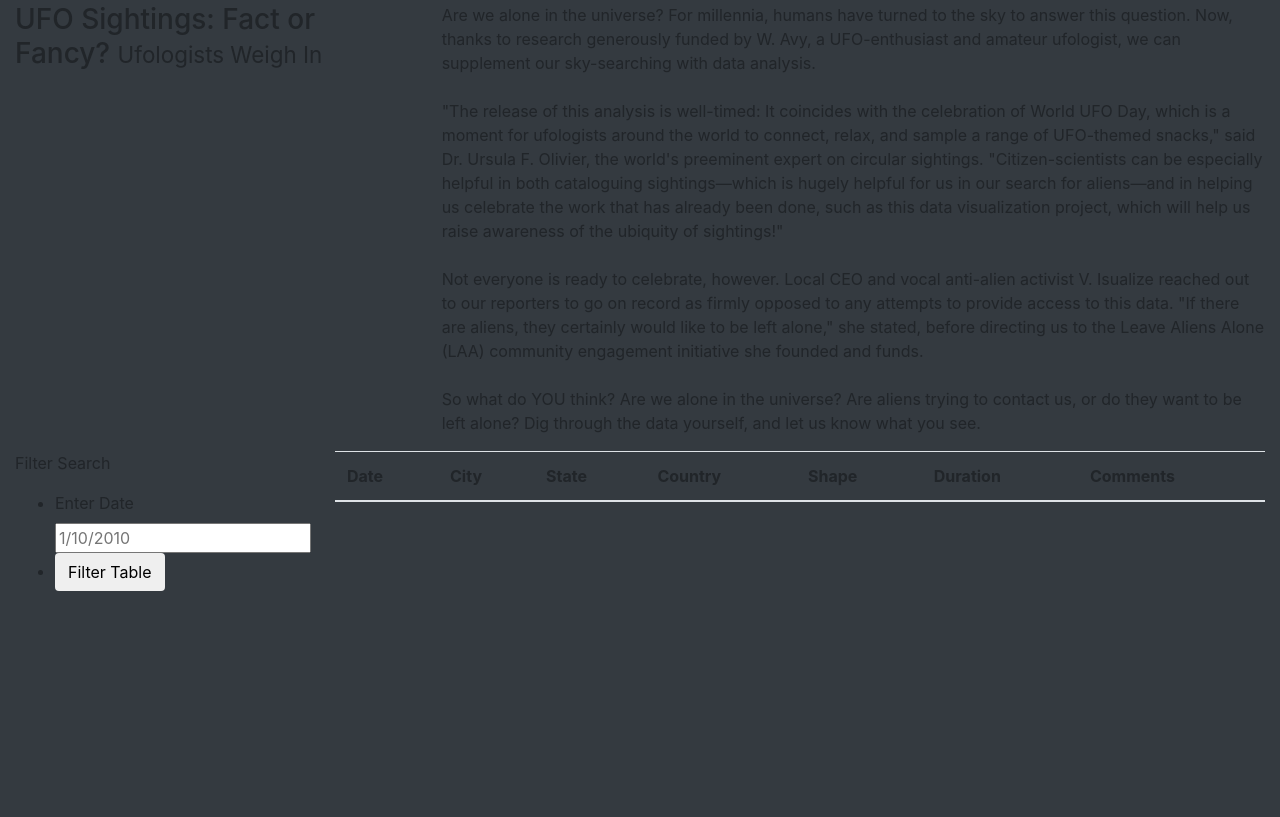
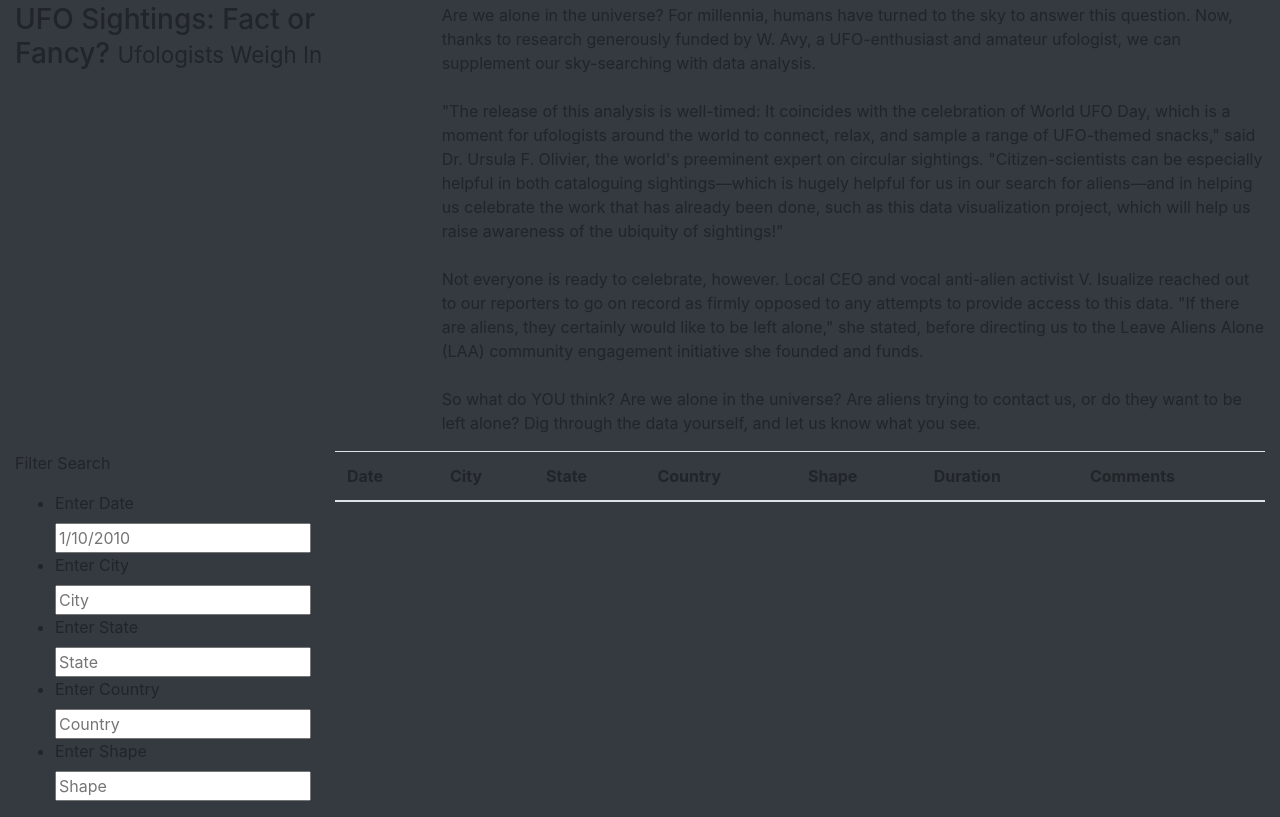
Before and after one commit to Michaelfr22/UFOs, a plain HTML site: page index.html in a window 1280 px wide. Shown: the part 288-1105 px from the top of the page. Before the commit the page ends 895 px from the top, so only its background shows below. Drawn offline with nearby package versions, Linux system fonts and the light colour scheme; files that its build step writes are made by us from their sources.

Commit message:
Update index.html

```diff
--- a/index.html
+++ b/index.html
@@ -46,10 +46,21 @@
              <input type="text" placeholder="1/10/2010" id="datetime" />
            </li>
            <li>
-              <button id="filter-btn" type="button" class="btn btn-default">
-                Filter Table
-              </button>
-           </li>
+            <label for="date">Enter City</label>
+            <input type="text" placeholder="City" id="city" />
+          </li>
+          <li>
+            <label for="date">Enter State</label>
+            <input type="text" placeholder="State" id="state" />
+          </li>
+          <li>
+            <label for="date">Enter Country</label>
+            <input type="text" placeholder="Country" id="country" />
+          </li>
+          <li>
+            <label for="date">Enter Shape</label>
+            <input type="text" placeholder="Shape" id="shape" />
+          </li>
          </ul>
         </form>
      </div>
```
